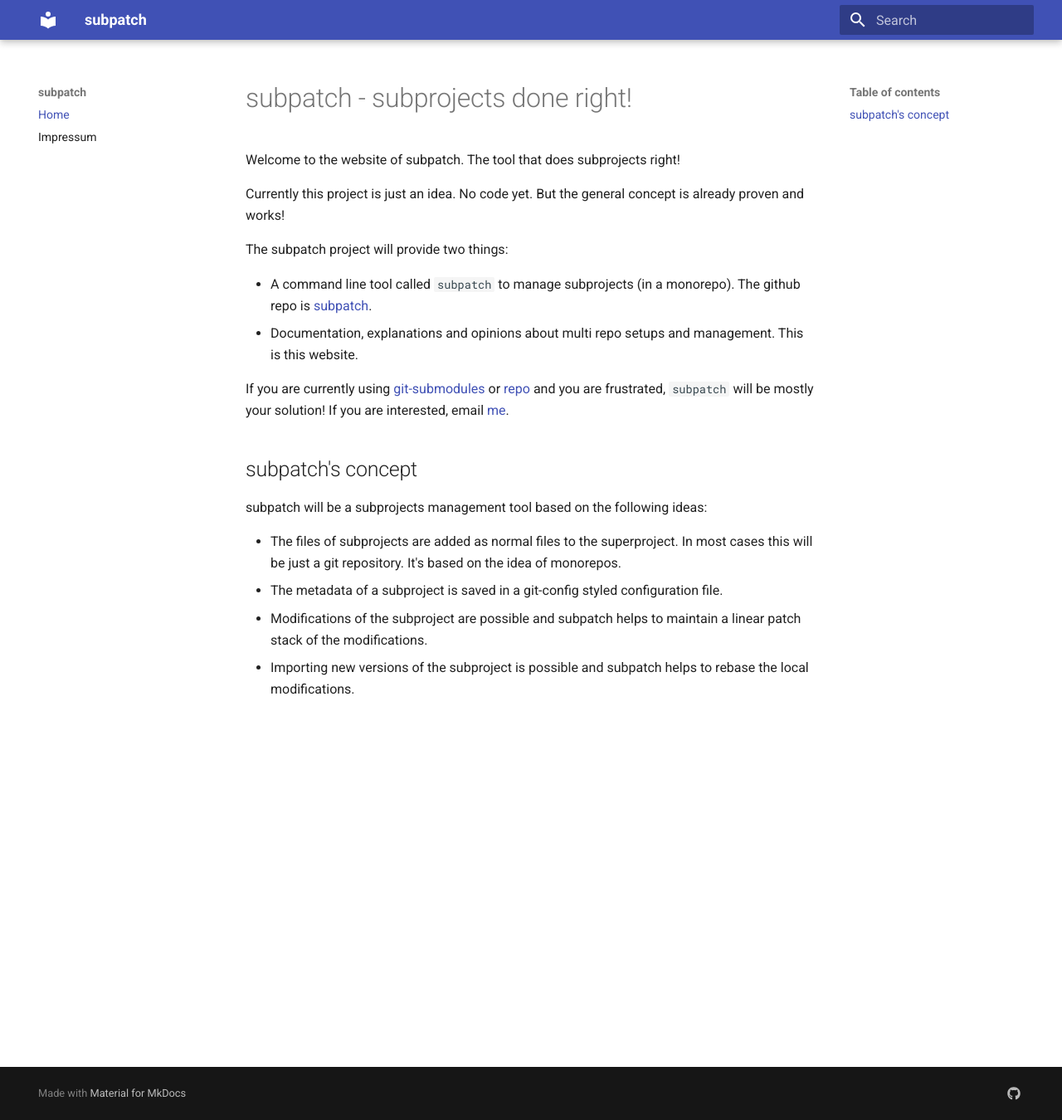
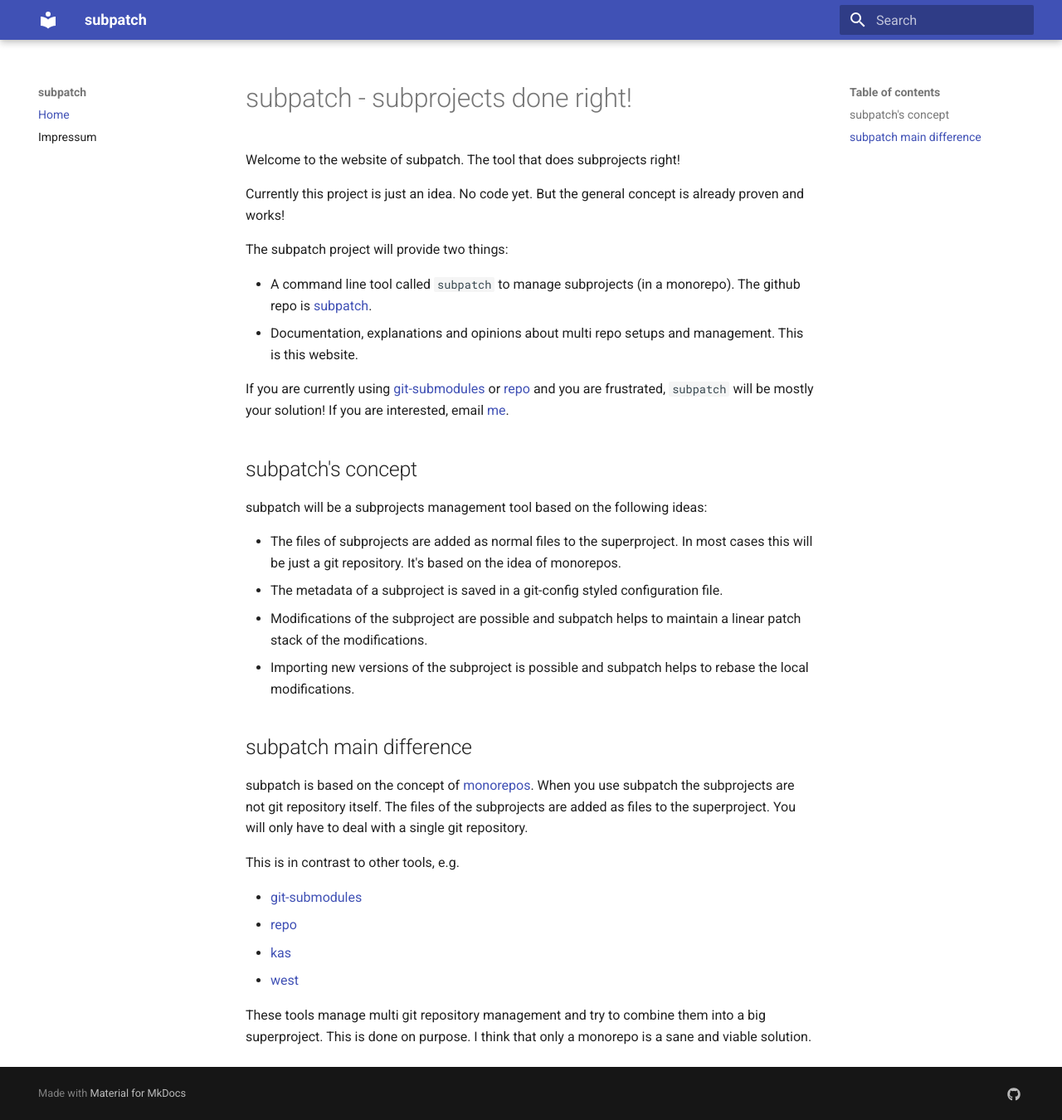
Before and after one commit to lengfeld/subpatch, an MkDocs documentation site: the page built from docs/index.md, in a window 1280 px wide and 1350 px high. Shown: the whole window at 83% size. Built offline with MkDocs 1.6.1 and Material for MkDocs 9.7.7, drawn with Linux system fonts in a browser that asks for light colours.

Commit message:
add main difference

```diff
--- a/docs/index.md
+++ b/docs/index.md
@@ -31,3 +31,23 @@
   a linear patch stack of the modifications.
 * Importing new versions of the subproject is possible and subpatch helps to
   rebase the local modifications.
+
+
+## subpatch main difference
+
+subpatch is based on the concept of
+[monorepos](https://en.wikipedia.org/wiki/Monorepo).
+When you use subpatch the subprojects are not git repository itself. The files
+of the subprojects are added as files to the superproject. You will only have
+to deal with a single git repository.
+
+This is in contrast to other tools, e.g.
+
+* [git-submodules](https://git-scm.com/book/en/v2/Git-Tools-Submodules)
+* [repo](https://gerrit.googlesource.com/git-repo/+/HEAD/README.md)
+* [kas](https://kas.readthedocs.io/en/latest/)
+* [west](https://docs.zephyrproject.org/latest/develop/west/index.html)
+
+These tools manage multi git repository management and try to combine them into
+a big superproject.  This is done on purpose. I think that only a monorepo is a
+sane and viable solution.
```
